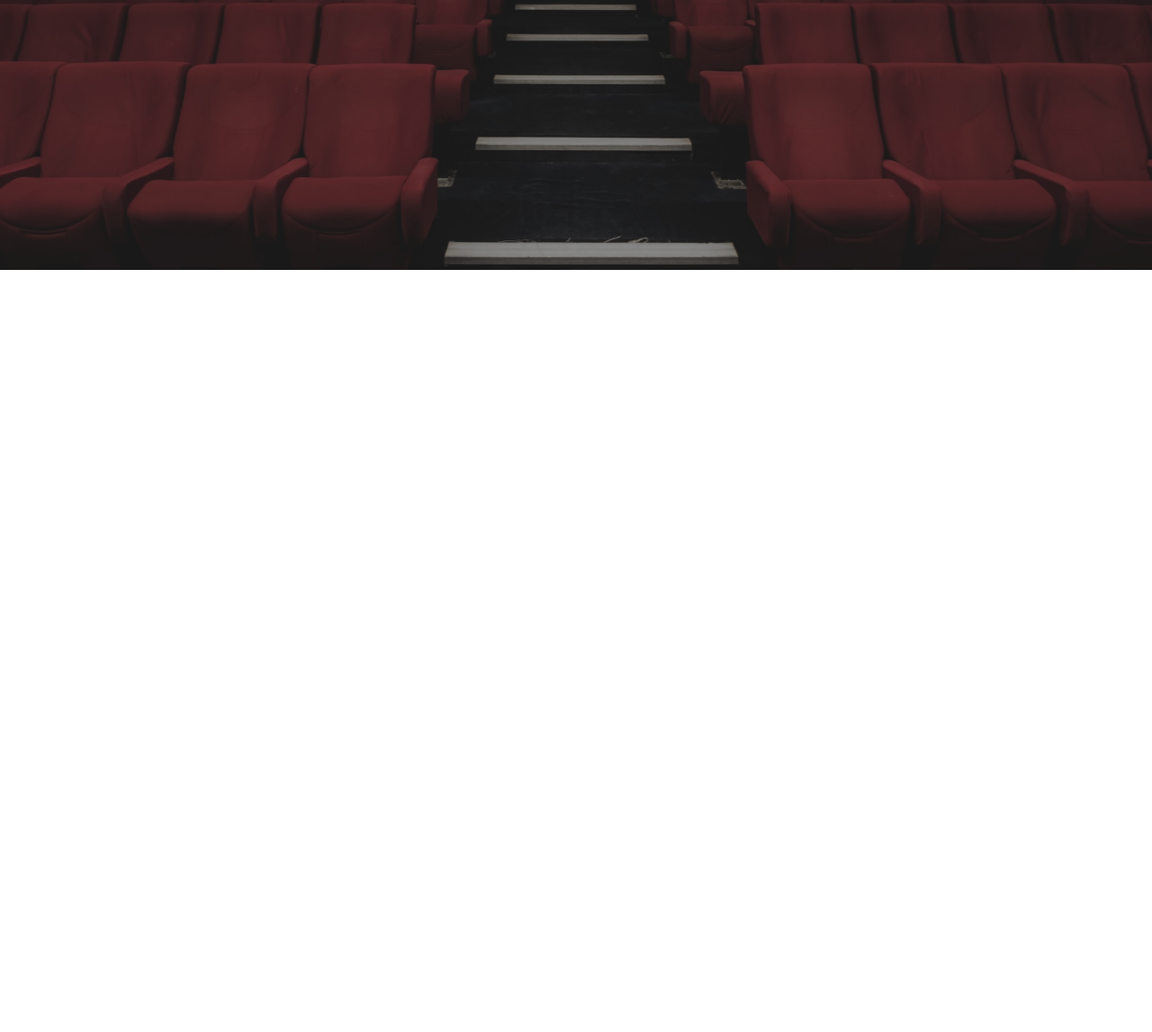
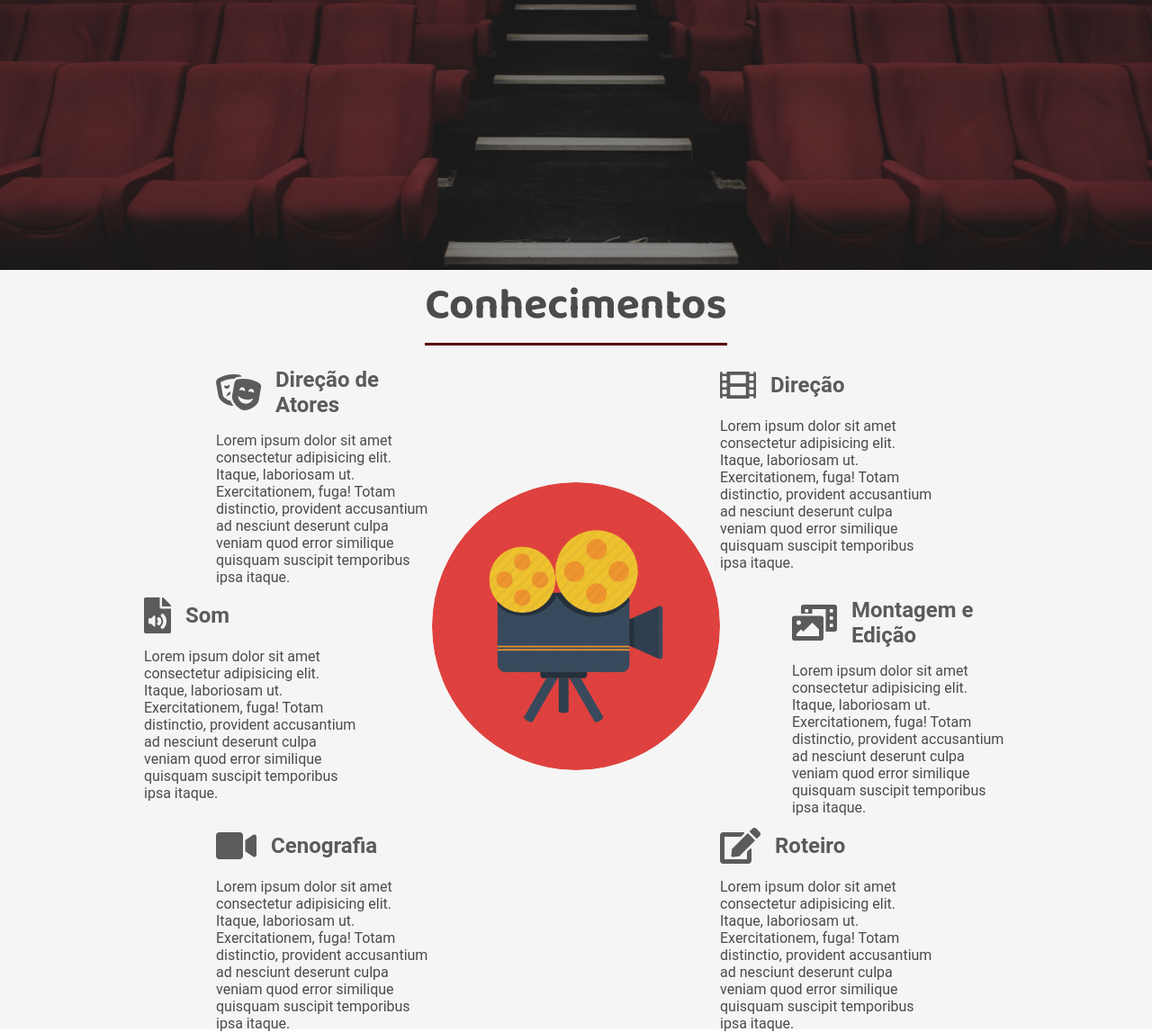
Before and after one commit to Nasalis/projeto-teste, a plain HTML site: page index.html in a window 1280 px wide. Shown: the part 500-1647 px from the top of the page at 90% size. Before the commit the page ends 800 px from the top, so only its background shows below. Drawn offline with Linux system fonts and the light colour scheme.

Commit message:
:package: Conhecimentos

```diff
--- a/index.html
+++ b/index.html
@@ -33,7 +33,7 @@
             </div>
         </header>
 
-        <div class="sidebar">
+        <aside class="sidebar">
             <nav>
                 <ul class="menu">
                     <li class="menu-item"><a href="#" class="menu-link">Home</a></li>
@@ -48,7 +48,72 @@
                 <a href="#"><i class="fab fa-instagram"></i></a>
                 <a href="#"><i class="fab fa-twitter"></i></a>
             </div>
-        </div>
+        </aside>
+
+        <section class="sessao-conhecimentos">
+            <div class="sessao-header">
+                <h1>Conhecimentos</h1>
+            </div>
+            <div class="conhecimentos">
+                <div class="conhecimento">
+                    <div class="conhecimento-header">
+                        <i class="fas fa-theater-masks"></i>
+                        <h3>Direção de Atores</h3>
+                    </div>
+                    <div class="conhecimento-text">
+                        <p>Lorem ipsum dolor sit amet consectetur adipisicing elit. Itaque, laboriosam ut. Exercitationem, fuga! Totam distinctio, provident accusantium ad nesciunt deserunt culpa veniam quod error similique quisquam suscipit temporibus ipsa itaque.</p>
+                    </div>
+                </div>
+                <div class="conhecimento">
+                    <div class="conhecimento-header">
+                        <i class="fas fa-file-audio"></i>
+                        <h3>Som</h3>
+                    </div>
+                    <div class="conhecimento-text">
+                        <p>Lorem ipsum dolor sit amet consectetur adipisicing elit. Itaque, laboriosam ut. Exercitationem, fuga! Totam distinctio, provident accusantium ad nesciunt deserunt culpa veniam quod error similique quisquam suscipit temporibus ipsa itaque.</p>
+                    </div>
+                </div>
+                <div class="conhecimento">
+                    <div class="conhecimento-header">
+                        <i class="fas fa-video"></i>
+                        <h3>Cenografia</h3>
+                    </div>
+                    <div class="conhecimento-text">
+                        <p>Lorem ipsum dolor sit amet consectetur adipisicing elit. Itaque, laboriosam ut. Exercitationem, fuga! Totam distinctio, provident accusantium ad nesciunt deserunt culpa veniam quod error similique quisquam suscipit temporibus ipsa itaque.</p>
+                    </div>
+                </div>
+                <div class="conhecimento">
+                    <div class="conhecimento-header">
+                        <i class="fas fa-film"></i>
+                        <h3>Direção</h3>
+                    </div>
+                    <div class="conhecimento-text">
+                        <p>Lorem ipsum dolor sit amet consectetur adipisicing elit. Itaque, laboriosam ut. Exercitationem, fuga! Totam distinctio, provident accusantium ad nesciunt deserunt culpa veniam quod error similique quisquam suscipit temporibus ipsa itaque.</p>
+                    </div>
+                </div>
+                <div class="conhecimento">
+                    <div class="conhecimento-header">
+                        <i class="fas fa-photo-video"></i>
+                        <h3>Montagem e Edição</h3>
+                    </div>
+                    <div class="conhecimento-text">
+                        <p>Lorem ipsum dolor sit amet consectetur adipisicing elit. Itaque, laboriosam ut. Exercitationem, fuga! Totam distinctio, provident accusantium ad nesciunt deserunt culpa veniam quod error similique quisquam suscipit temporibus ipsa itaque.</p>
+                    </div>
+                </div>
+                <div class="conhecimento">
+                    <div class="conhecimento-header">
+                        <i class="fas fa-edit"></i>
+                        <h3>Roteiro</h3>
+                    </div>
+                    <div class="conhecimento-text">
+                        <p>Lorem ipsum dolor sit amet consectetur adipisicing elit. Itaque, laboriosam ut. Exercitationem, fuga! Totam distinctio, provident accusantium ad nesciunt deserunt culpa veniam quod error similique quisquam suscipit temporibus ipsa itaque.</p>
+                    </div>
+                </div>
+                <div class="conhecimento-image-wrapper">
+                    <img src="images/cinema2.webp" alt="">
+                </div>
+            </div>
+        </section>
 
     </div>
 
--- a/style.css
+++ b/style.css
@@ -229,3 +229,92 @@ header {
 .social-media i:hover{
     background-color: rgb(199, 29, 29);
 }
+
+.conhecimentos {
+    display: grid;
+    grid-template-columns: repeat(16, 1fr);
+    grid-template-rows: repeat(6, 6rem);
+    row-gap: 2rem;
+}
+
+.conhecimento:nth-child(1) {
+    grid-column: 4 / 7;
+    grid-row: 1 / 3;
+}
+
+.conhecimento:nth-child(2) {
+    grid-column: 3 / 6;
+    grid-row: 3 / 5;
+}
+
+.conhecimento:nth-child(3) {
+    grid-column: 4 / 7;
+    grid-row: 5 / -1;
+}
+
+.conhecimento:nth-child(4) {
+    grid-column: 11 / 14;
+    grid-row: 1 / 3
+}
+
+.conhecimento:nth-child(5) {
+    grid-column: 12 / 15;
+    grid-row: 3 / 5;
+}
+
+.conhecimento:nth-child(6) {
+    grid-column: 11 / 14;
+    grid-row: 5 / -1;
+}
+
+.sessao-conhecimentos {
+    background-color: #f5f5f5;
+}
+
+.sessao-header {
+    display: flex;
+    align-items: center;
+    justify-content: center;
+}
+
+.sessao-header h1 {
+    font-family: var(--font-primary);
+    font-size: 3rem;
+    color: #4b4b4b;
+    border-bottom: solid 3px #5a0606;
+    margin-bottom: 1.5rem;
+}
+
+.conhecimento-header {
+    display: flex;
+    align-items: center;
+    color: #5b5b5b;
+}
+
+.conhecimento-header i{
+    font-size: 2.5rem;
+}
+
+.conhecimento-header h3 {
+    font-family: var(--font-secondary);
+    font-size: 1.5rem;
+    padding-left: 1rem;
+}
+
+.conhecimento-text {
+    font-family: var(--font-secondary);
+    color: #4b4b4b;
+    margin-top: 1rem;
+}
+
+.conhecimento-image-wrapper {
+    grid-column: 7 / 11;
+    grid-row: 2 / 6;
+    width: 100%;
+}
+
+.conhecimento-image-wrapper img {
+    object-fit: cover;
+    width: 100%;
+    border-radius: 50%;
+}
```
Also changed, not shown: images/cinema.png (added), images/cinema2.webp (added).
